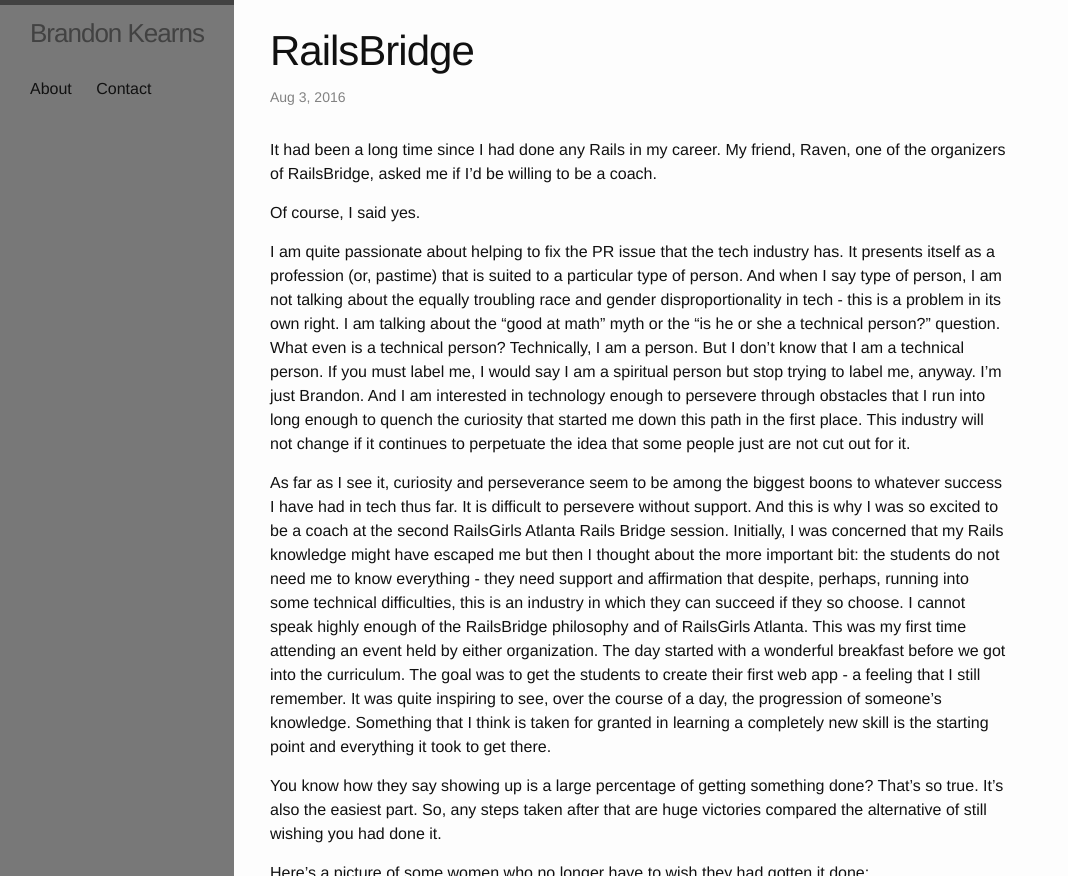
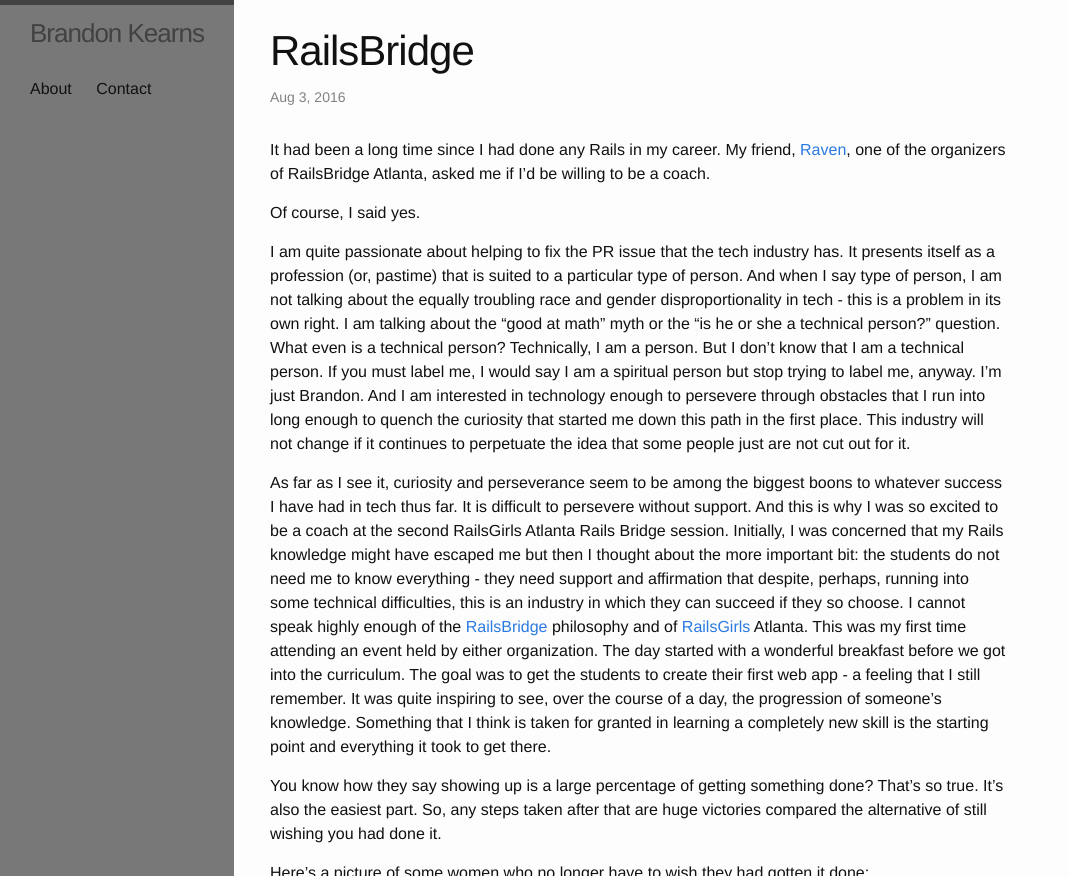
Before and after one commit to campbellkearns/archive_brandonkearns.github.io, a Jekyll site: the page built from _posts/2016-08-3-railsbridge.markdown, in a window 1280 px wide and 1396 px high, cut to the strip 0-876 px from the top of the window. Shown: the whole strip, without its empty margins (0-1068 px from the left). Built offline with Jekyll 4.4.1, drawn with Linux system fonts in a browser that asks for light colours.

Commit message:
Add link to Raven's twitter page.

```diff
--- a/_posts/2016-08-3-railsbridge.markdown
+++ b/_posts/2016-08-3-railsbridge.markdown
@@ -3,13 +3,13 @@ layout: post
 title: RailsBridge
 ---
 
-It had been a long time since I had done any Rails in my career. My friend, Raven, one of the organizers of RailsBridge, asked me if I’d be willing to be a coach.
+It had been a long time since I had done any Rails in my career. My friend, [Raven](https://twitter.com/_raven_io), one of the organizers of RailsBridge Atlanta, asked me if I’d be willing to be a coach.
 
 Of course, I said yes.
 
 I am quite passionate about helping to fix the PR issue that the tech industry has. It presents itself as a profession (or, pastime) that is suited to a particular type of person. And when I say type of person, I am not talking about the equally troubling race and gender disproportionality in tech - this is a problem in its own right. I am talking about the “good at math” myth or the “is he or she a technical person?” question. What even is a technical person? Technically, I am a person. But I don’t know that I am a technical person. If you must label me, I would say I am a spiritual person but stop trying to label me, anyway. I’m just Brandon. And I am interested in technology enough to persevere through obstacles that I run into long enough to quench the curiosity that started me down this path in the first place. This industry will not change if it continues to perpetuate the idea that some people just are not cut out for it.
 
-As far as I see it, curiosity and perseverance seem to be among the biggest boons to whatever success I have had in tech thus far. It is difficult to persevere without support. And this is why I was so excited to be a coach at the second RailsGirls Atlanta Rails Bridge session. Initially, I was concerned that my Rails knowledge might have escaped me but then I thought about the more important bit: the students do not need me to know everything - they need support and affirmation that despite, perhaps, running into some technical difficulties, this is an industry in which they can succeed if they so choose. I cannot speak highly enough of the RailsBridge philosophy and of RailsGirls Atlanta. This was my first time attending an event held by either organization. The day started with a wonderful breakfast before we got into the curriculum. The goal was to get the students to create their first web app - a feeling that I still remember. It was quite inspiring to see, over the course of a day, the progression of someone’s knowledge. Something that I think is taken for granted in learning a completely new skill is the starting point and everything it took to get there.
+As far as I see it, curiosity and perseverance seem to be among the biggest boons to whatever success I have had in tech thus far. It is difficult to persevere without support. And this is why I was so excited to be a coach at the second RailsGirls Atlanta Rails Bridge session. Initially, I was concerned that my Rails knowledge might have escaped me but then I thought about the more important bit: the students do not need me to know everything - they need support and affirmation that despite, perhaps, running into some technical difficulties, this is an industry in which they can succeed if they so choose. I cannot speak highly enough of the [RailsBridge](http://www.railsbridge.org/about) philosophy and of [RailsGirls](http://railsgirls.com/atl) Atlanta. This was my first time attending an event held by either organization. The day started with a wonderful breakfast before we got into the curriculum. The goal was to get the students to create their first web app - a feeling that I still remember. It was quite inspiring to see, over the course of a day, the progression of someone’s knowledge. Something that I think is taken for granted in learning a completely new skill is the starting point and everything it took to get there.
 
 You know how they say showing up is a large percentage of getting something done? That’s so true. It’s also the easiest part. So, any steps taken after that are huge victories compared the alternative of still wishing you had done it.
 
```
